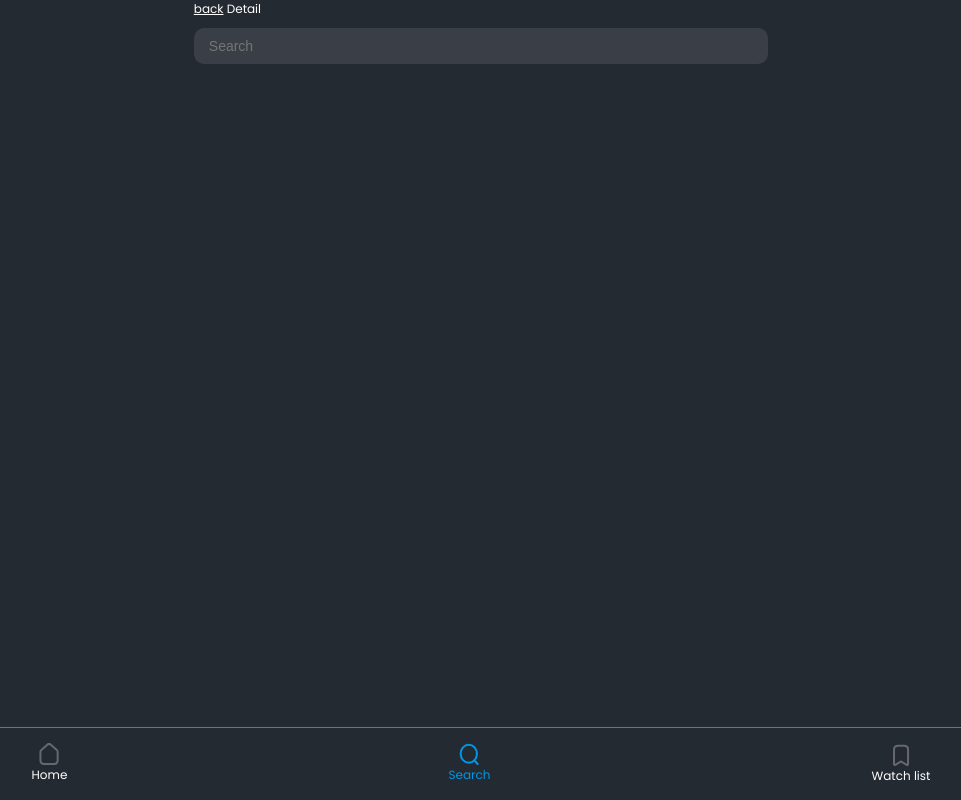
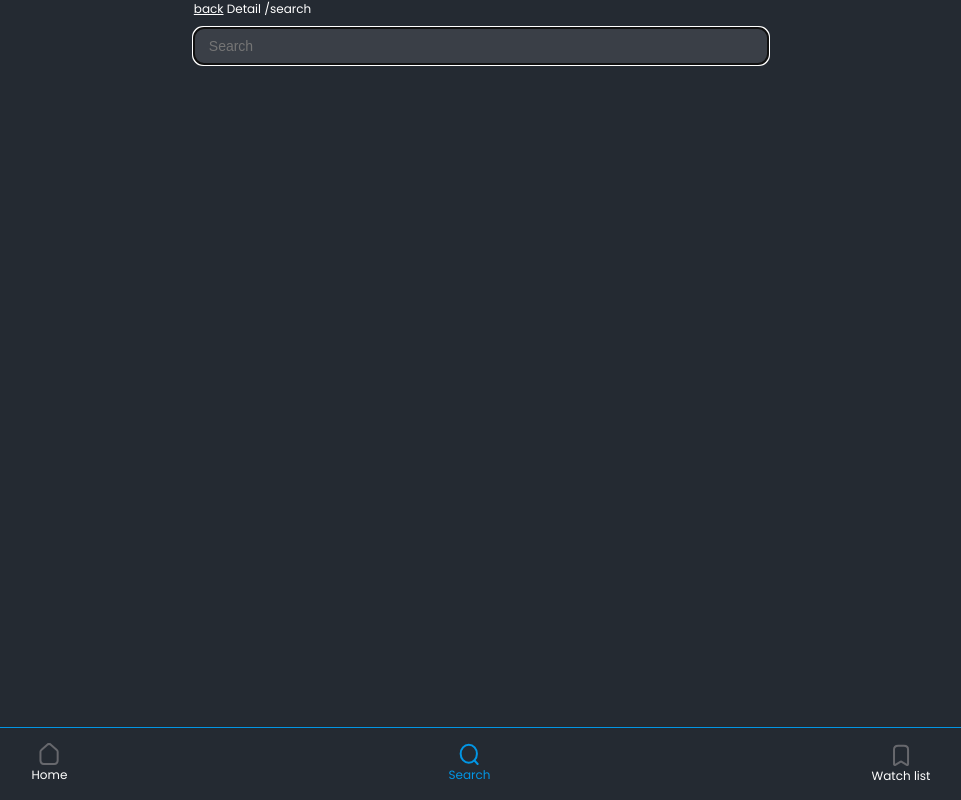
Before and after one commit to kaanvur/svelte_movieApp, a SvelteKit app: page /search in a window 1280 px wide. Shown: the whole page, without its empty margins (159-1120 px from the left). Built offline with nearby package versions, Linux system fonts and the light colour scheme.

Commit message:
fix search

```diff
--- a/src/lib/components/header.svelte
+++ b/src/lib/components/header.svelte
@@ -1,5 +1,11 @@
+<script>
+
+	import { page } from "$app/stores";
+
+</script>
 <header>
 	<a href="/"> back </a>
 
 	Detail
+	{$page.url.pathname}
 </header>
--- a/src/lib/components/search-box.svelte
+++ b/src/lib/components/search-box.svelte
@@ -2,6 +2,8 @@
 	let userInput = '';
 	let searchResults: any[] = [];
 	import { PUBLIC_API_KEY } from '$env/static/public';
+	import { onMount } from 'svelte';
+
 
 
 	const options = {
@@ -26,9 +28,14 @@
 			})
 			.catch((err) => console.error(err));
 	}
+	let inputElement:HTMLElement;
+	 onMount(() => {
+		inputElement.focus();
+	});
 </script>
 
-<input type="text" bind:value={userInput} on:input={searchMovies} placeholder="Search" />
+<input type="text" bind:value={userInput} on:input={searchMovies} bind:this={inputElement}
+ placeholder="Search" />
 
 <ul>
 	{#each searchResults as result}
--- a/src/routes/+layout.svelte
+++ b/src/routes/+layout.svelte
@@ -37,6 +37,7 @@
 
 <style lang="scss">
 	nav {
+		view-transition-name: navbar;
 		position: fixed;
 		border-top: 1px solid #0296e5;
 		background-color: #242a32;
--- a/src/routes/+page.svelte
+++ b/src/routes/+page.svelte
@@ -1,11 +1,11 @@
 <script>
 	import PopularTab from '$lib/components/popular-tab.svelte';
-	import SearchBox from '$lib/components/search-box.svelte';
 	import Slider from '$lib/components/slider.svelte';
+	import { goto } from '$app/navigation';
 </script>
 
 <h1>What do you want to watch?</h1>
-<SearchBox></SearchBox>
+<input type="text" on:focus={() => goto('/search')}  placeholder="Search" />
 <Slider></Slider>
 <PopularTab></PopularTab>
 
@@ -15,4 +15,14 @@
 		font-weight: 600;
 		line-height: 27px;
 	}
+	input {
+		border: 0;
+		background: #3A3F47;
+		color: #67686D;
+		font-size: 14px;
+		border-radius: 10px;
+		padding: 10px 15px;
+		width: 100%;
+		margin-block: 10px;
+	}
 </style>
--- a/src/routes/watch-list/+page.svelte
+++ b/src/routes/watch-list/+page.svelte
@@ -1,2 +1,8 @@
+<script>
+	import Header from "$lib/components/header.svelte";
+
+</script>
+<Header/>
+
 <h1>Welcome to watch-list</h1>
 <p>Visit <a href="https://kit.svelte.dev">kit.svelte.dev</a> to read the documentation</p>
```
Also changed, not shown: src/routes/detail/[media_type]/[id]/+page.svelte (+6 -1 lines).
